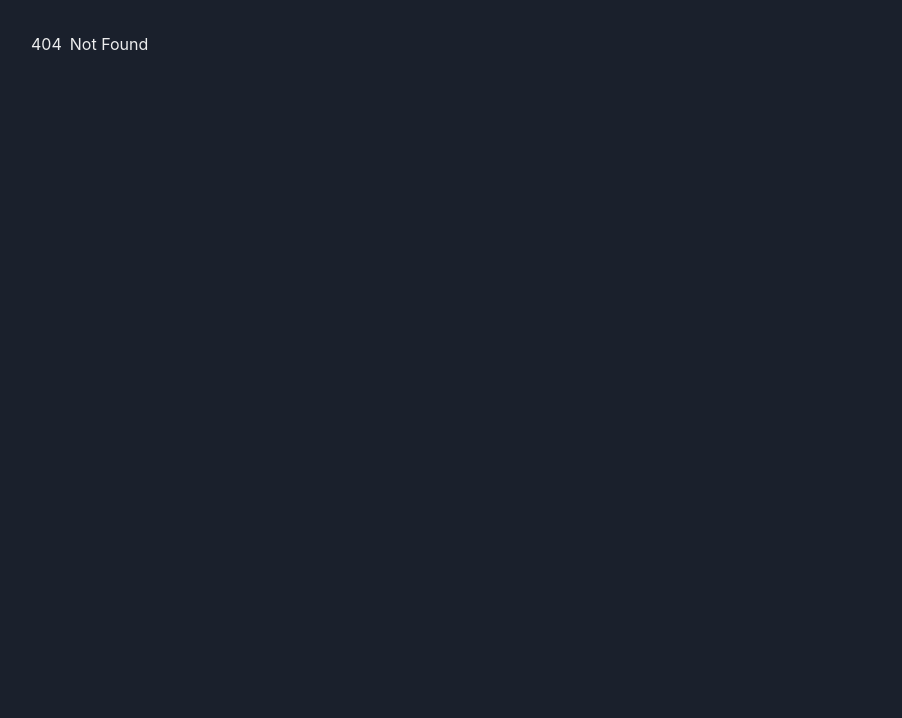
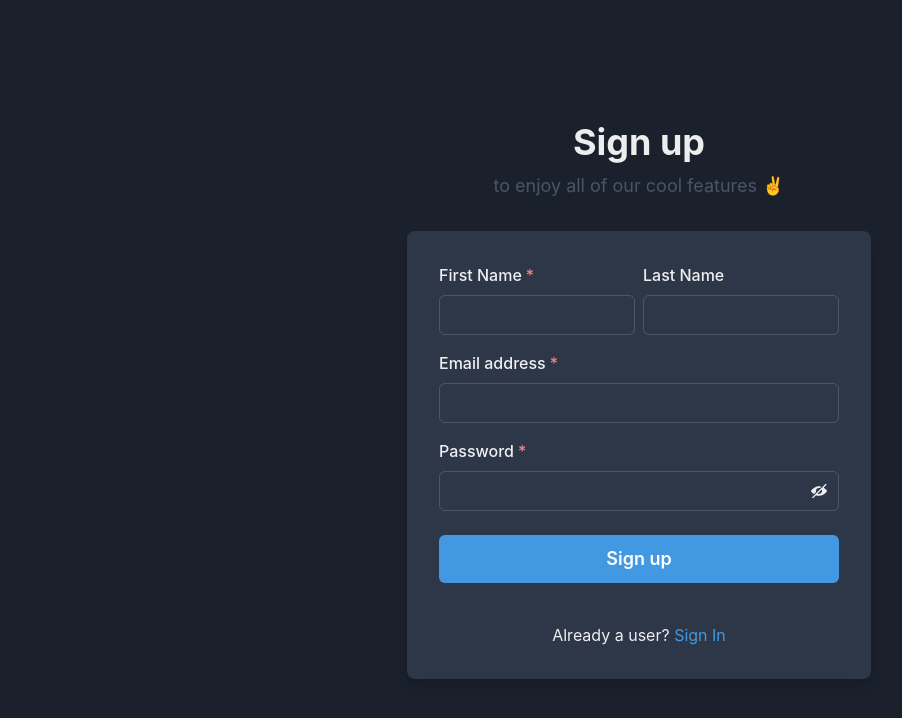
Before and after one commit to bobikenobi12/kowen, a React (Vite) app in the folder client/: page /sign-up in a window 1280 px wide. Before the commit this address had no page. Shown: the top 718 px of the page, without its empty margins (1-903 px from the left). Built offline with nearby package versions, Linux system fonts and the light colour scheme.

Commit message:
added sign in, sign up and routes for them

```diff
--- a/client/src/main.tsx
+++ b/client/src/main.tsx
@@ -3,54 +3,52 @@ import ReactDOM from "react-dom/client";
 
 import { Provider } from "react-redux";
 import { store } from "./app/store";
+import { useAppSelector } from "./app/hooks";
 
 import { ChakraProvider } from "@chakra-ui/react";
 import theme from "./theme";
 
-import { createBrowserRouter, RouterProvider, Outlet } from "react-router-dom";
+import { createBrowserRouter, RouterProvider } from "react-router-dom";
 
-import App from "./App";
 import Root from "./routes/root";
 import ErrorPage from "./routes/error-page";
-import ProtectedRoute from "./components/ProtectedRoute";
+
+import GuestGuard from "./components/guards/guest-guard";
+import UserGuard from "./components/guards/user-guard";
+import SignIn from "./routes/sign-in";
+import SignUp from "./routes/sign-up";
 
 const router = createBrowserRouter([
 	{
-		path: "/",
-		element: <Root />,
-		errorElement: <ErrorPage />,
+		element: <UserGuard />,
 		children: [
 			{
-				path: "/dashboard",
-				element: <App />,
+				path: "/",
+				element: <Root />,
 			},
 			{
-				path: "/settings",
-				element: <div>Settings</div>,
+				path: "*",
+				element: <ErrorPage />,
 			},
 		],
 	},
-	// {
-	// 	element: <ProtectedRoute />,
-	// 	children: [
-	// 		{
-	// 			path: "/root",
-	// 			element: (
-	// 				<Root>
-	// 					<Outlet />
-	// 				</Root>
-	// 			),
-	// 		},
-	// 		{
-	// 			path: "/settings",
-	// 			element: <div>Settings</div>,
-	// 		},
-	// 	],
-	// },
-	// {
-	// 	path: "/login",
-	// 	element: <div>Login</div>,
-	// },
+	{
+		element: <GuestGuard />,
+		children: [
+			{
+				path: "/sign-in",
+				element: <SignIn />,
+			},
+			{
+				path: "/sign-up",
+				element: <SignUp />,
+			},
+			{
+				path: "*",
+				element: <ErrorPage />,
+			},
+		],
+	},
 ]);
 
 ReactDOM.createRoot(document.getElementById("root") as HTMLElement).render(
--- /dev/null
+++ b/client/src/routes/sign-in.tsx
@@ -0,0 +1,74 @@
+import {
+	Flex,
+	Box,
+	FormControl,
+	FormLabel,
+	Input,
+	Checkbox,
+	Stack,
+	Link,
+	Button,
+	Heading,
+	Text,
+	useColorModeValue,
+} from "@chakra-ui/react";
+
+import { Link as RouterLink } from "react-router-dom";
+
+export default function SignIn() {
+	return (
+		<Flex
+			minH={"100vh"}
+			align={"center"}
+			justify={"center"}
+			bg={useColorModeValue("gray.50", "gray.800")}>
+			<Stack spacing={8} mx={"auto"} maxW={"lg"} py={12} px={6}>
+				<Stack align={"center"}>
+					<Heading fontSize={"4xl"}>Sign in to your account</Heading>
+					<Text fontSize={"lg"} color={"gray.600"}>
+						to enjoy all of our cool{" "}
+						<Link color={"blue.400"}>features</Link> ✌️
+					</Text>
+				</Stack>
+				<Box
+					rounded={"lg"}
+					bg={useColorModeValue("white", "gray.700")}
+					boxShadow={"lg"}
+					p={8}>
+					<Stack spacing={4}>
+						<FormControl id="email">
+							<FormLabel>Email address</FormLabel>
+							<Input type="email" />
+						</FormControl>
+						<FormControl id="password">
+							<FormLabel>Password</FormLabel>
+							<Input type="password" />
+						</FormControl>
+						<Stack spacing={10}>
+							<Stack
+								direction={{ base: "column", sm: "row" }}
+								align={"start"}
+								justify={"space-between"}>
+								<Checkbox>Remember me</Checkbox>
+								<Link
+									as={RouterLink}
+									to="/forgot-password"
+									color={"blue.400"}>
+									Forgot password?
+								</Link>
+							</Stack>
+							<Button
+								bg={"blue.400"}
+								color={"white"}
+								_hover={{
+									bg: "blue.500",
+								}}>
+								Sign in
+							</Button>
+						</Stack>
+					</Stack>
+				</Box>
+			</Stack>
+		</Flex>
+	);
+}
--- /dev/null
+++ b/client/src/routes/sign-up.tsx
@@ -0,0 +1,115 @@
+import {
+	Flex,
+	Box,
+	FormControl,
+	FormLabel,
+	Input,
+	InputGroup,
+	HStack,
+	InputRightElement,
+	Stack,
+	Button,
+	Heading,
+	Text,
+	useColorModeValue,
+	Link,
+} from "@chakra-ui/react";
+import { useState } from "react";
+import { ViewIcon, ViewOffIcon } from "@chakra-ui/icons";
+
+import { Link as RouterLink } from "react-router-dom";
+
+export default function SignUp() {
+	const [showPassword, setShowPassword] = useState(false);
+
+	return (
+		<Flex
+			minH={"100vh"}
+			align={"center"}
+			justify={"center"}
+			bg={useColorModeValue("gray.50", "gray.800")}>
+			<Stack spacing={8} mx={"auto"} maxW={"lg"} py={12} px={6}>
+				<Stack align={"center"}>
+					<Heading fontSize={"4xl"} textAlign={"center"}>
+						Sign up
+					</Heading>
+					<Text fontSize={"lg"} color={"gray.600"}>
+						to enjoy all of our cool features ✌️
+					</Text>
+				</Stack>
+				<Box
+					rounded={"lg"}
+					bg={useColorModeValue("white", "gray.700")}
+					boxShadow={"lg"}
+					p={8}>
+					<Stack spacing={4}>
+						<HStack>
+							<Box>
+								<FormControl id="firstName" isRequired>
+									<FormLabel>First Name</FormLabel>
+									<Input type="text" />
+								</FormControl>
+							</Box>
+							<Box>
+								<FormControl id="lastName">
+									<FormLabel>Last Name</FormLabel>
+									<Input type="text" />
+								</FormControl>
+							</Box>
+						</HStack>
+						<FormControl id="email" isRequired>
+							<FormLabel>Email address</FormLabel>
+							<Input type="email" />
+						</FormControl>
+						<FormControl id="password" isRequired>
+							<FormLabel>Password</FormLabel>
+							<InputGroup>
+								<Input
+									type={showPassword ? "text" : "password"}
+								/>
+								<InputRightElement h={"full"}>
+									<Button
+										variant={"ghost"}
+										onClick={() =>
+											setShowPassword(
+												showPassword => !showPassword
+											)
+										}>
+										{showPassword ? (
+											<ViewIcon />
+										) : (
+											<ViewOffIcon />
+										)}
+									</Button>
+								</InputRightElement>
+							</InputGroup>
+						</FormControl>
+						<Stack spacing={10} pt={2}>
+							<Button
+								loadingText="Submitting"
+								size="lg"
+								bg={"blue.400"}
+								color={"white"}
+								_hover={{
+									bg: "blue.500",
+								}}>
+								Sign up
+							</Button>
+						</Stack>
+						<Stack pt={6}>
+							<Text align={"center"}>
+								Already a user?{" "}
+								<Link
+									as={RouterLink}
+									to="/sign-in"
+									color={"blue.400"}>
+									Sign In
+								</Link>
+							</Text>
+						</Stack>
+					</Stack>
+				</Box>
+			</Stack>
+		</Flex>
+	);
+}
```
Also changed, not shown: client/src/components/ProtectedRoute.tsx (deleted, +0 -13 lines).
